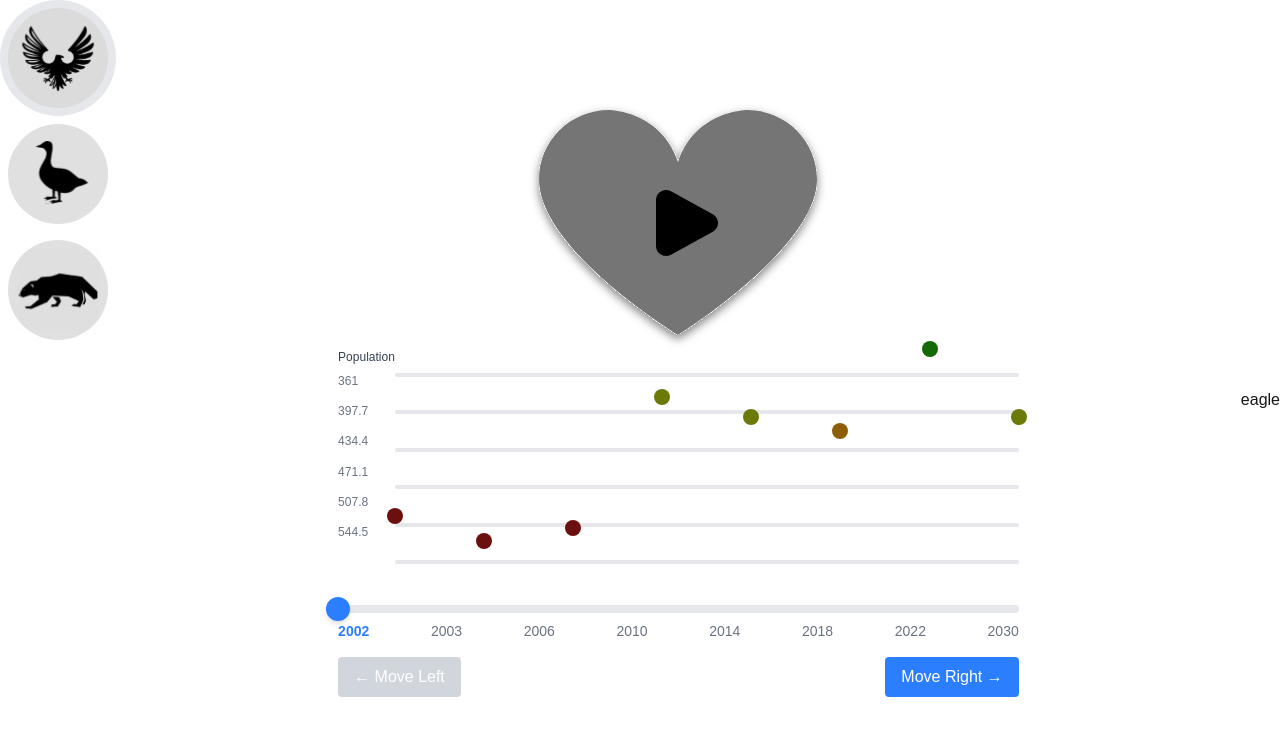
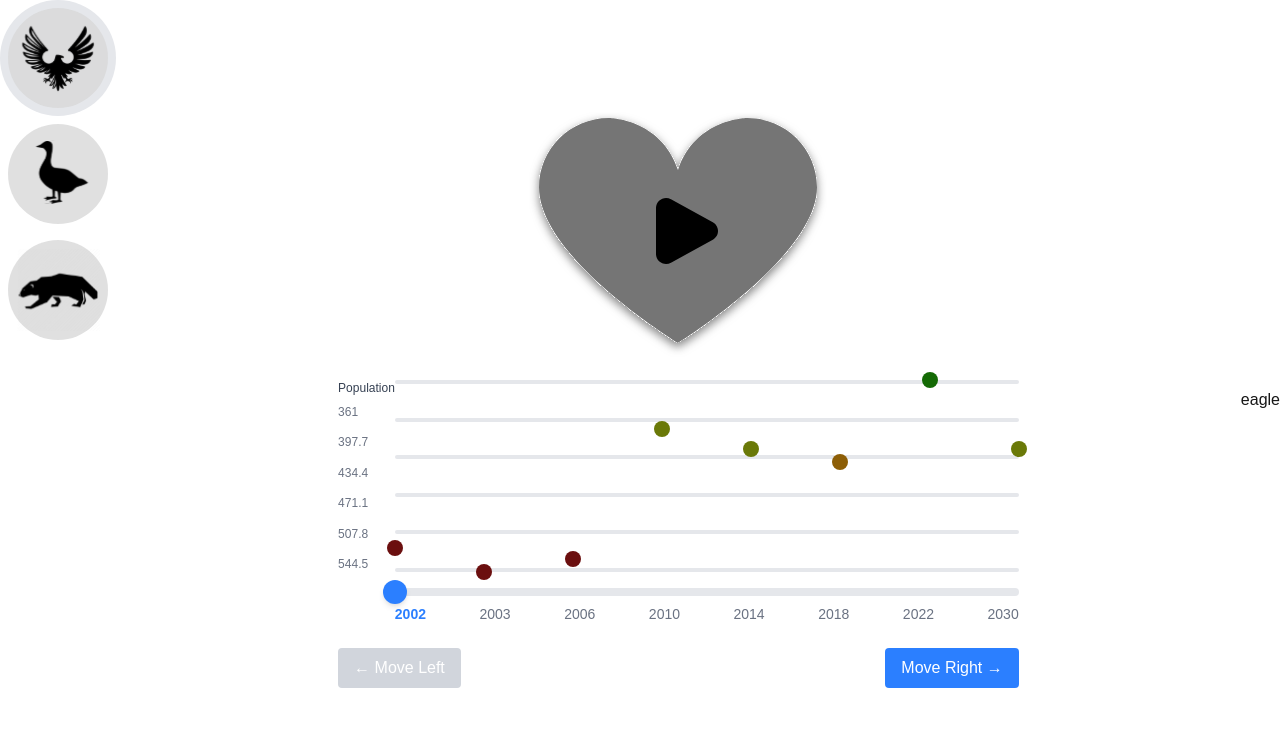
Before and after one commit to hsinlun99/sound-in-interaction, a Next.js app: page / in a window 1280 px wide. Both pictures are taken after a click on the button "Start". Shown: the top 736 px of the page. Built offline with nearby package versions, Linux system fonts and the light colour scheme; no server answers.

Commit message:
feat: :construction: align graph and time line

```diff
--- a/src/components/InteractiveSlider.tsx
+++ b/src/components/InteractiveSlider.tsx
@@ -249,24 +249,46 @@ const InteractiveSlider: React.FC<InteractiveSliderProps> = ({ years, audioConte
   }, [position, updateVolumes]);
 
   return (
-    <>
-      <div className="flex flex-col items-center w-full mx-auto p-4">
+    <div className="flex flex-col items-center w-full mx-auto p-4 max-w-6xl">
       {/* Play/Pause Button */}
+      <div className="mb-4">
         {isLoading ? (
-          "Loading audios..."
+          <div className="text-gray-500">Loading audios...</div>
         ) : (
           <button
             onClick={togglePlayback}
             disabled={isLoading}
+            className="focus:outline-none"
           >
-            <PlayButton isPlaying={isPlaying} selectedYearIndex={currentIndex} healthLevels={healthLevels} isAnswerShown={true} />
+            <PlayButton
+              isPlaying={isPlaying}
+              selectedYearIndex={currentIndex}
+              healthLevels={healthLevels}
+              isAnswerShown={true}
+            />
           </button>
         )}
+      </div>
 
+      {/* Main content grid */}
+      <div className="grid grid-cols-12 w-full">
         {/* Population graph */}
-        <PopulationGraph population={population} healthLevels={healthLevels} yLabels={yLabels} />
+        <div className="col-span-12">
+          <PopulationGraph
+            population={population}
+            healthLevels={healthLevels}
+            yLabels={yLabels}
+          />
+        </div>
 
-        {/* Slider track */}
+        {/* Left margin (for alignment with PopulationGraph) */}
+        <div className="col-span-1"></div>
+
+        {/* Right content area */}
+        <div className="col-span-11">
+
+
+          {/* Slider track - aligned with grid */}
           <div className="relative w-full h-2 bg-gray-200 rounded-full mb-2">
             {/* Slider thumb */}
             <div
@@ -276,22 +298,21 @@ const InteractiveSlider: React.FC<InteractiveSliderProps> = ({ years, audioConte
           </div>
 
           {/* Year labels */}
-        <div className="relative w-full flex justify-between">
-          {years.map((year, index) => {
-            // Calculate position percentage for each label
-            return (
+          <div className="relative w-full flex justify-between mb-4">
+            {years.map((year, index) => (
               <div
                 key={year}
                 className={`text-sm ${index === currentIndex ? 'text-blue-500 font-bold' : 'text-gray-500'}`}
               >
                 {year}
               </div>
-            );
-          })}
+            ))}
+          </div>
+        </div>
       </div>
 
       {/* Control buttons */}
-        <div className="flex justify-between w-full mt-4">
+      <div className="flex justify-between w-full mt-2">
         <button
           onClick={handleMoveLeft}
           disabled={position <= 0}
@@ -317,7 +338,6 @@ const InteractiveSlider: React.FC<InteractiveSliderProps> = ({ years, audioConte
           <div>Audio context state: {audioContext?.state}</div>
         </div> */}
     </div>
-    </>
   );
 };
 
--- a/src/components/PopulationPlot.tsx
+++ b/src/components/PopulationPlot.tsx
@@ -22,9 +22,8 @@ const PopulationGraph: React.FC<PopulationGraphProps> = ({ population, yLabels,
   };
 
   return (
-    <div className="relative w-full h-54 mb-10">
-      <div className="relative h-48 grid grid-cols-12">
-
+    <div className="w-full mb-4">
+      <div className="relative grid grid-cols-12 h-48">
         {/* Y-axis title and labels */}
         <div className="col-span-1 h-full flex flex-col">
           {/* Y-axis title */}
@@ -37,21 +36,24 @@ const PopulationGraph: React.FC<PopulationGraphProps> = ({ population, yLabels,
             ))}
           </div>
         </div>
-        {/* Grid lines */}
-        <div className='col-span-11 w-full relative'>
+
+        {/* Grid lines and dots */}
+        <div className="col-span-11 w-full relative">
           {/* Empty space to align with the y-axis title */}
           <div className="h-6"></div>
-          <div className="flex flex-col justify-between h-full w-full">
+
+          {/* Grid lines */}
+          <div className="flex flex-col justify-between h-full w-full -mt-6">
             {yLabels.map((_, index) => (
               <div key={index} className="h-1 w-full bg-gray-200 rounded-full"></div>
             ))}
           </div>
-          {/* Population points with continuous vertical positioning and evenly spaced horizontally */}
+
+          {/* Population points with animated vertical positioning */}
           {population.map((pop, idx) => {
             // Calculate horizontal position by dividing the width evenly
             const horizontalSpacing = 100 / (population.length - 1 || 1);
             const xPosition = idx * horizontalSpacing;
-
             // Calculate vertical position (0% = bottom, 100% = top)
             const verticalPercentage = calculateVerticalPosition(pop);
 
@@ -62,19 +64,19 @@ const PopulationGraph: React.FC<PopulationGraphProps> = ({ population, yLabels,
                 style={{
                   left: `${xPosition}%`,
                   bottom: `${verticalPercentage}%`,
-                  transform: 'translate(-50%, 50%)' // Center the point
+                  transform: 'translate(-50%, 50%)'
                 }}
               >
                 <div
                   className={`w-4 h-4 ${healthLevels[idx] === 'level-1' ? 'bg-level-1' :
-                    healthLevels[idx] === 'level-2' ? 'bg-level-2' :
-                      healthLevels[idx] === 'level-3' ? 'bg-level-3' :
-                        healthLevels[idx] === 'level-4' ? 'bg-level-4' :
-                          healthLevels[idx] === 'level-5' ? 'bg-level-5' :
-                            'bg-green-400'
+                      healthLevels[idx] === 'level-2' ? 'bg-level-2' :
+                        healthLevels[idx] === 'level-3' ? 'bg-level-3' :
+                          healthLevels[idx] === 'level-4' ? 'bg-level-4' :
+                            healthLevels[idx] === 'level-5' ? 'bg-level-5' :
+                              'bg-green-400'
                     } rounded-full`}
                   title={`Population: ${pop}`}
-                ></div>
+                />
               </div>
             );
           })}
```
Lines whose indentation alone changed are shown as unchanged.
